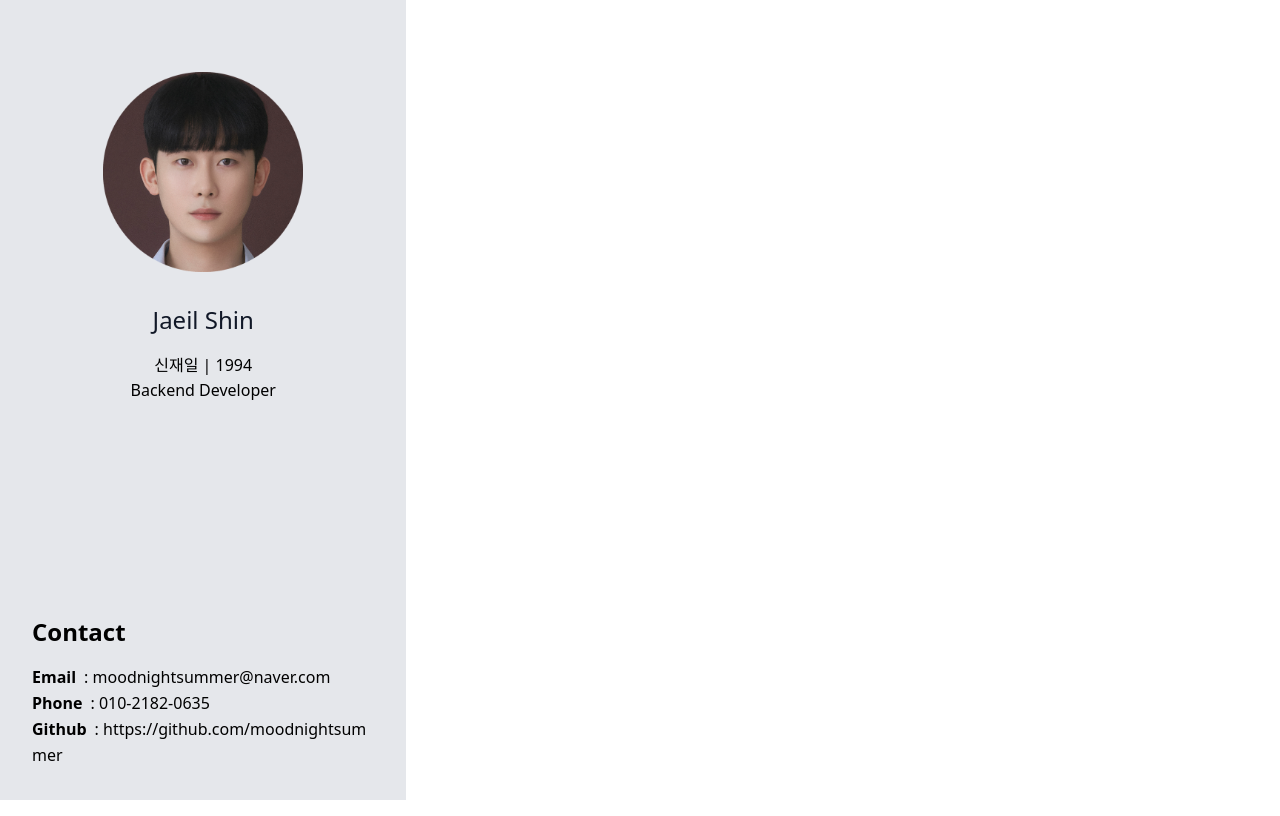
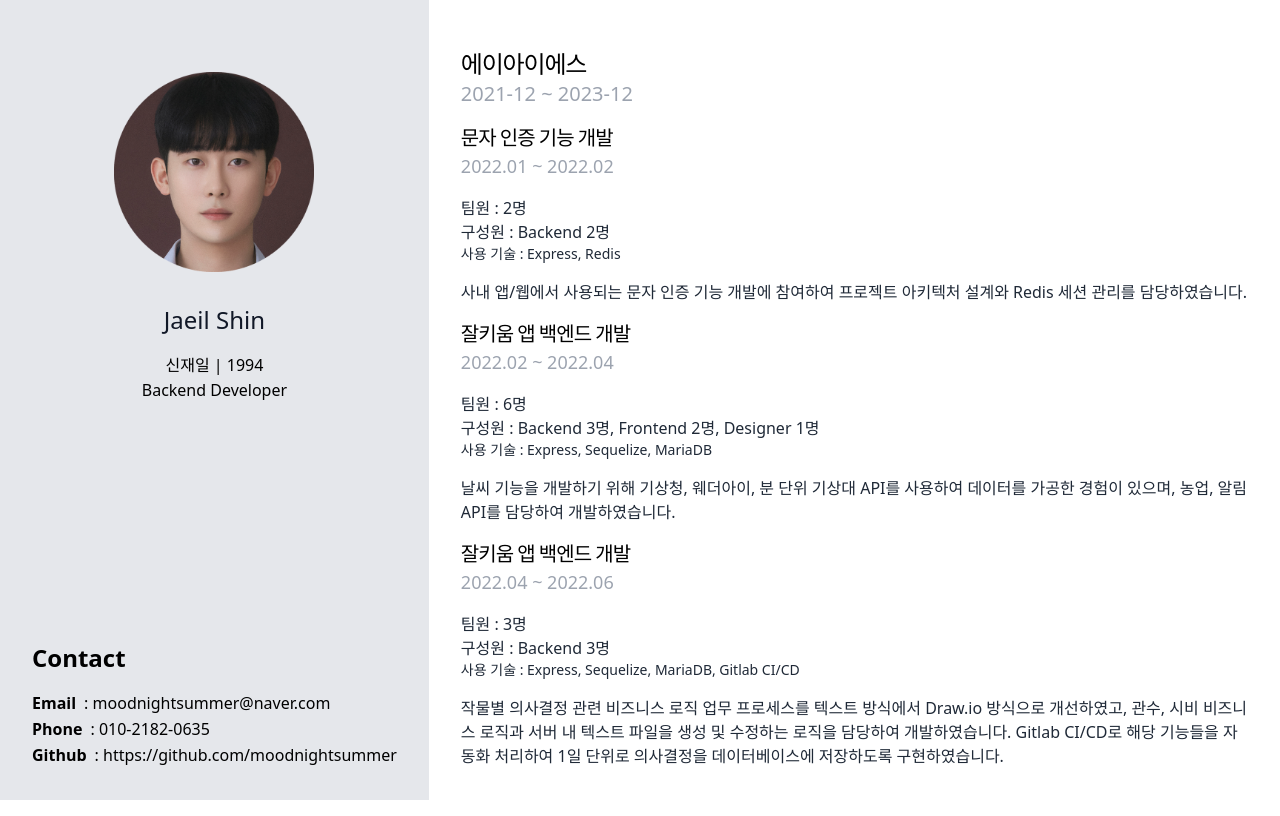
Before and after one commit to moodnightsummer/portfolio, a Next.js app: page /ais in a window 1280 px wide. Built offline with nearby package versions, Linux system fonts and the light colour scheme.

Commit message:
feat : ais 작업 내용 추가 및 커리어 레이아웃 따로 빼서 작업

```diff
--- /dev/null
+++ b/components/careerLayout.js
@@ -0,0 +1,27 @@
+import Career from "../contents/career";
+import Job from "./job";
+
+const classes = {
+  wrap: "mt-4",
+  titleText: "text-2xl tracking-tighter font-normal",
+  periodText: "text-xl text-gray-400 font-light mb-4",
+  smallText: "text-sm text-gray-400 font-light",
+};
+
+export default function CareerLayout(children) {
+  return (
+    <div className={classes.wrap}>
+      {Career.map((item, idx) => (
+        <div key={idx}>
+          <p key={idx} className={classes.titleText}>
+            {item.companyName}
+          </p>
+          <p key={idx} className={classes.periodText}>
+            {item.period}
+          </p>
+        </div>
+      ))}
+      <Job />
+    </div>
+  );
+}
--- /dev/null
+++ b/components/job.js
@@ -0,0 +1,42 @@
+import Career from "../contents/career";
+
+const classes = {
+  wrap: "mt-4",
+  titleText: "text-xl tracking-tighter font-normal",
+  periodText: "text-lg text-gray-400 font-light mb-4",
+  smallText: "text-sm text-gray-800 font-light mb-4",
+  normalText: "text-normal text-gray-800",
+};
+
+export default function Job() {
+  return (
+    <div className={classes.wrap}>
+      {Career.map((item, idx) => (
+        <div key={idx}>
+          {item.history.map((result, index) => (
+            <div key={index} className={classes.wrap}>
+              <p key={index} className={classes.titleText}>
+                {result.title}
+              </p>
+              <p key={index} className={classes.periodText}>
+                {result.workPeriod}
+              </p>
+              <p key={index} className={`${classes.normalText} flex-auto`}>
+                팀원 : {result.people}
+              </p>
+              <p key={index} className={`${classes.normalText} flex-auto`}>
+                구성원 : {result.member}
+              </p>
+              <p key={index} className={classes.smallText}>
+                사용 기술 : {result.skills.join(", ")}
+              </p>
+              <p key={index} className={classes.normalText}>
+                {result.jobDescription}
+              </p>
+            </div>
+          ))}
+        </div>
+      ))}
+    </div>
+  );
+}
--- a/contents/career.js
+++ b/contents/career.js
@@ -8,12 +8,43 @@ const data = [
     description: [
       "스마트팜 스타트업인 에이아이에스에서 주로 서버 관리 및 API 개발, 비즈니스 로직 업무를 수행하였습니다.",
     ],
+    workExperience: [
+      "개발팀의 일원으로 참여하여, 주로 서버 관리 및 API 개발, 비즈니스 로직 업무를 수행하였습니다.",
+      "작물별 의사결정 알고리즘의 정확도를 향상시키기 위해 Linux 환경에서 프로그램을 실행하고 데이터의 유지보수를 담당했습니다. 또한, Zapier를 활용하여 Gitlab에서 이슈가 생성될 때 Slack 메시지가 전송되는 자동화 시스템을 구축하여 일종의 개발 알림 시스템처럼 사용하도록 하였습니다.",
+      "문자 인증 API의 구현에서는 해당 기능의 특성을 고려하여 일시적으로 생성되고, 인증 만료 시간 동안만 유지되어야 하는 요구사항을 충족하기 위해 NoSQL인 Redis를 도입하여 구현하였습니다.",
+      "NodeJS 기반의 환경에서의 개발 경험을 바탕으로 Express와 NestJS 프레임워크를 사용하여 프로젝트를 구축하였습니다. Sequelize와 TypeORM을 통한 ORM 라이브러리 사용 및 오픈 API 및 외부 API를 통한 데이터 정제 경험을 보유하고 있습니다.",
+      "GitLab의 CI/CD를 활용하여 배치 서비스를 구현하고, JWT와 Redis를 이용하여 AT와 RT를 관리하여 로그인 기능을 구현하였습니다. 이 과정에서 FCM 토큰이 변경될 때의 비동기 로직 지연 현상을 최소화하기 위해 동기 로직으로 변경하여 프로세스의 효율성을 향상시키고 응답 시간을 최적화하였습니다.",
+      "도커 컨테이너 환경에서 Next.js 프로젝트를 배포하고, Jest 라이브러리를 활용하여 E2E 테스트를 진행한 경험이 있습니다. 또한, 작물별 의사결정 알고리즘 로직 업무 프로세스를 도면으로 변경하여 보다 명확하고 수정 및 추가가 용이한 확장성 있는 구조로 개선한 경험이 있습니다.",
+    ],
     history: [
       {
+        workPeriod: "2022.01 ~ 2022.02",
         title: "문자 인증 기능 개발",
+        people: "2명",
+        member: "Backend 2명",
         skills: ["Express", "Redis"],
         jobDescription:
           "사내 앱/웹에서 사용되는 문자 인증 기능 개발에 참여하여 프로젝트 아키텍처 설계와 Redis 세션 관리를 담당하였습니다.",
+      },
+      {
+        workPeriod: "2022.02 ~ 2022.04",
+        title: "잘키움 앱 백엔드 개발",
+        people: "6명",
+        member: "Backend 3명, Frontend 2명, Designer 1명",
+        skills: ["Express", "Sequelize", "MariaDB"],
+        jobDescription:
+          "날씨 기능을 개발하기 위해 기상청, 웨더아이, 분 단위 기상대 API를 사용하여 데이터를 가공한 경험이 있으며, 농업, 알림 API를 담당하여 개발하였습니다.",
+      },
+      {
+        workPeriod: "2022.04 ~ 2022.06",
+        title: "잘키움 앱 백엔드 개발",
+        people: "3명",
+        member: "Backend 3명",
+        skills: ["Express", "Sequelize", "MariaDB", "Gitlab CI/CD"],
+        jobDescription:
+          "작물별 의사결정 관련 비즈니스 로직 업무 프로세스를 텍스트 방식에서 Draw.io 방식으로 개선하였고, " +
+          "관수, 시비 비즈니스 로직과 서버 내 텍스트 파일을 생성 및 수정하는 로직을 담당하여 개발하였습니다. \n" +
+          "Gitlab CI/CD로 해당 기능들을 자동화 처리하여 1일 단위로 의사결정을 데이터베이스에 저장하도록 구현하였습니다.",
       },
     ],
   },
--- a/pages/ais.js
+++ b/pages/ais.js
@@ -1,11 +1,14 @@
+import CareerLayout from "@/components/careerLayout";
 import Layout from "@/components/layout";
 export default function Ais() {
   return (
     <div className="flex flex-row">
-      <div className="md:col-span-1 p-4 bg-gray-200 h-screen basis-2/6">
+      <div className="md:col-span-1 p-4 bg-gray-200 h-screen flex-shrink-0">
         <Layout />
       </div>
-      <div className="md:col-span-1 m-8 basis-4/6"></div>
+      <div className="md:col-span-1 m-8 basis-4/6">
+        <CareerLayout />
+      </div>
     </div>
   );
 }
--- a/pages/index.js
+++ b/pages/index.js
@@ -11,7 +11,7 @@ const inter = Inter({ subsets: ["latin"] });
 export default function Home() {
   return (
     <div className="flex flex-row">
-      <div className="md:col-span-1 p-4 bg-gray-200 h-screen basis-2/6">
+      <div className="md:col-span-1 p-4 bg-gray-200 h-screen flex-shrink-0">
         <Layout />
       </div>
       <div className="md:col-span-1 m-8 basis-3/6">
```
